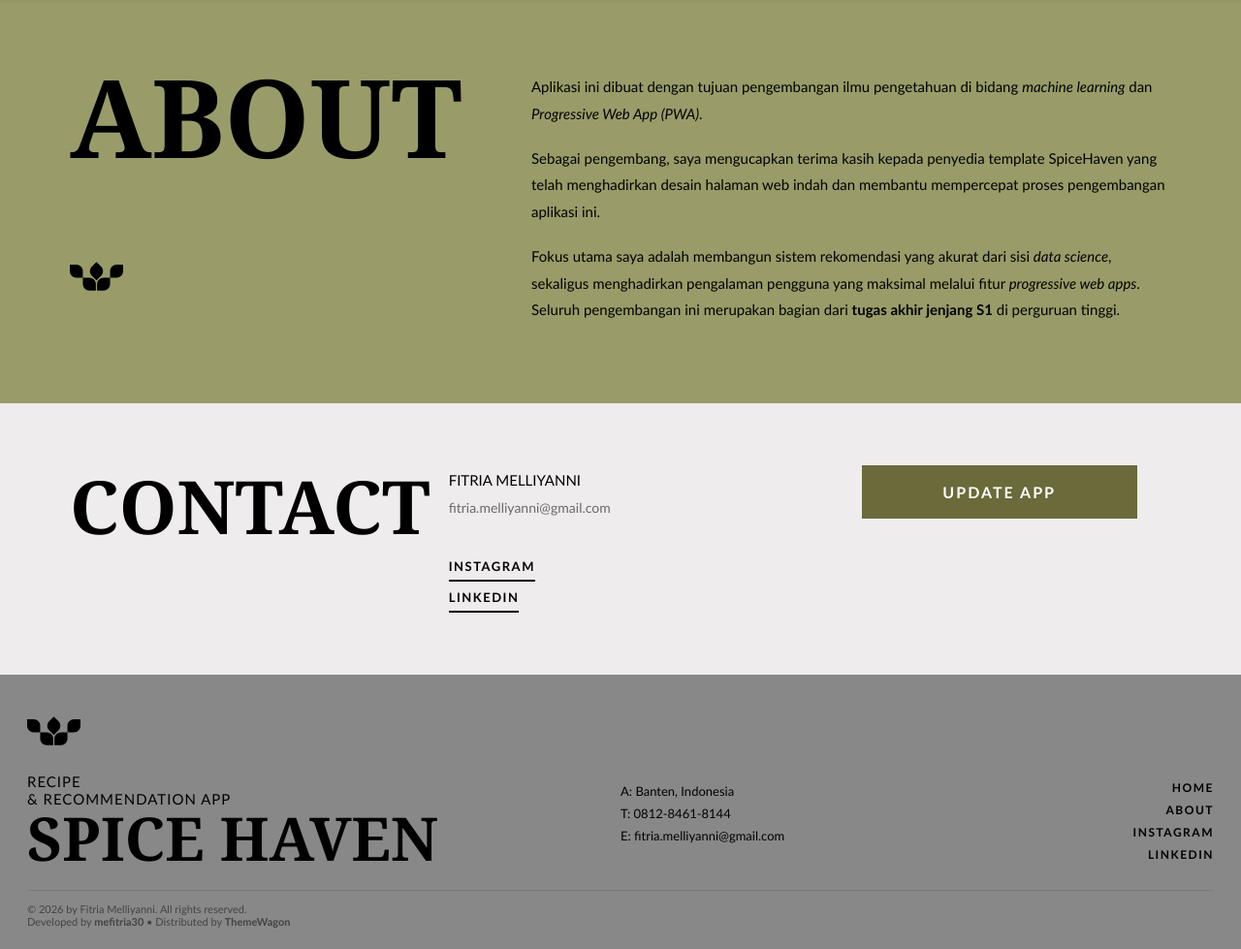
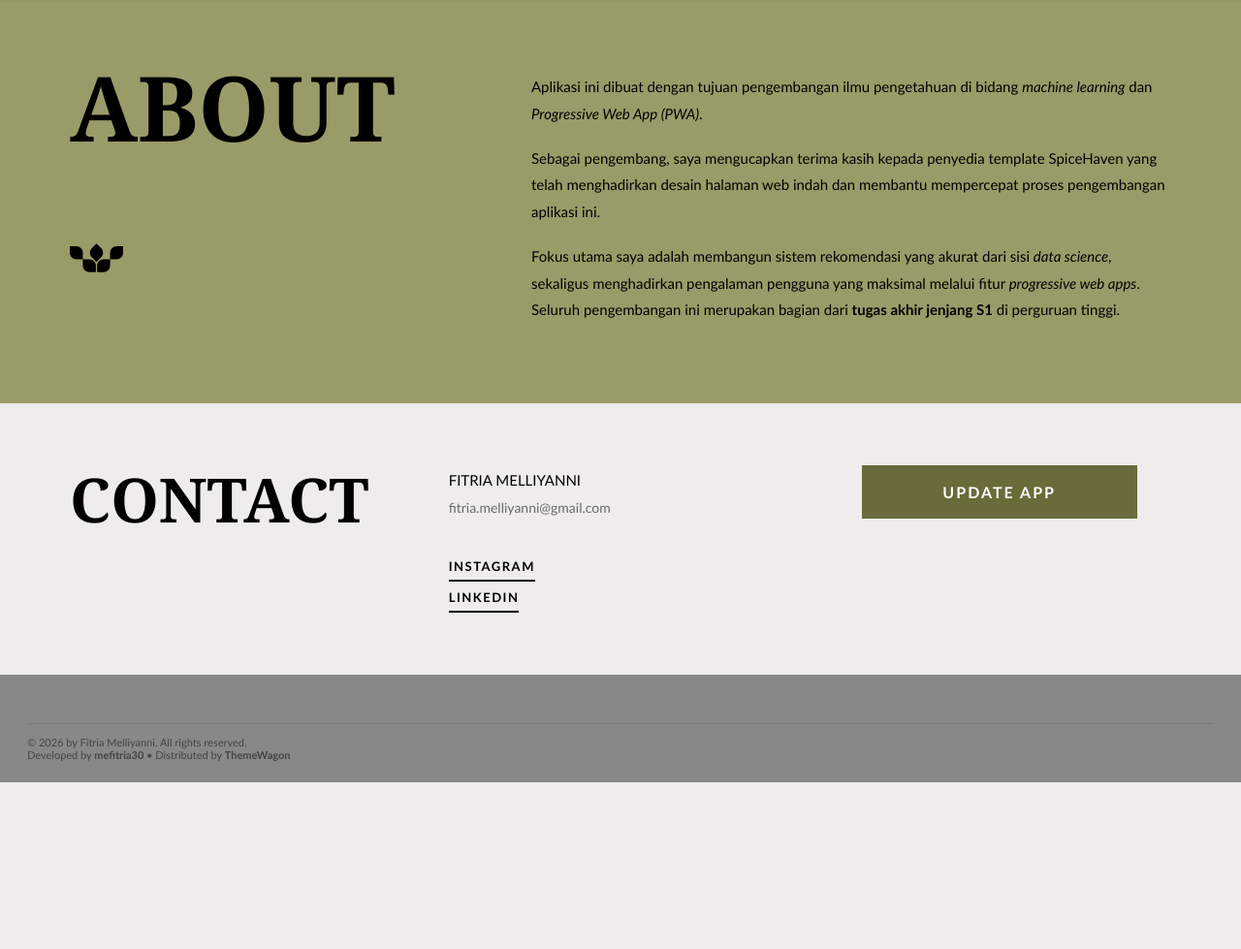
Before and after one commit to mefitria30/recipe-content-based, a Flask app: page /about in a window 1280 px wide. Shown: the part 133-1112 px from the top of the page at 97% size. After the commit the page ends 940 px from the top, so only its background shows below. Run offline with Flask 2, Linux system fonts and the light colour scheme; parts of the project's set-up code (start-up, migrations or seed data) failed here and were passed over.

Commit message:
update style

```diff
--- a/templates/about.html
+++ b/templates/about.html
@@ -42,7 +42,7 @@
 
     <section class="about-box">
       <div class="text-name">
-        ABOUT
+        <h5>ABOUT</h5>
         <div class="footer-logo">
           <svg preserveAspectRatio="xMidYMid meet" viewBox="0 0 180 97" xmlns="http://www.w3.org/2000/svg"
             aria-hidden="true">
@@ -74,7 +74,9 @@
     </section>
 
     <section class="contact-box" id="contact">
-      <div class="text-box">CONTACT</div>
+      <div class="text-box">
+        <h5>CONTACT</h5>
+      </div>
 
       <div class="text-content2">
         FITRIA MELLIYANNI<br>
@@ -92,34 +94,6 @@
   </div>
 
   <footer class="footer">
-    <div class="footer-logo">
-      <svg preserveAspectRatio="xMidYMid meet" viewBox="0 0 180 97" xmlns="http://www.w3.org/2000/svg"
-        aria-hidden="true">
-        <path fill="#000" d="M92 75c0-12.15 9.85-22 22-22h22v22c0 12.15-9.85 22-22 22H92V75Z" />
-        <path fill="#000" d="M136 31c0-12.15 9.85-22 22-22h22v22c0 12.15-9.85 22-22 22h-22V31Z" />
-        <path fill="#000" d="M88 75c0-12.15-9.85-22-22-22H44v22c0 12.15 9.85 22 22 22h22V75Z" />
-        <path fill="#000" d="M44 31c0-12.15-9.85-22-22-22H0v22c0 12.15 9.85 22 22 22h22V31Z" />
-        <path fill="#000"
-          d="M74.556 46.67c-8.591-8.592-8.591-22.522 0-31.113L90.113 0l15.556 15.556c8.592 8.591 8.592 22.521 0 31.113L90.113 62.226 74.556 46.67Z" />
-      </svg>
-    </div>
-    <div class="footer-box">
-      <div class="footer-box1">
-        <p>RECIPE<br>&amp; RECOMMENDATION APP</p>
-        <b>SPICE HAVEN</b>
-      </div>
-      <div class="footer-box2">
-        A: Banten, Indonesia<br>
-        T: 0812-8461-8144<br>
-        E: fitria.melliyanni@gmail.com<br><br>
-      </div>
-      <div class="footer-box3">
-        <a href="{{ url_for('home') }}">HOME</a>
-        <a href="{{ url_for('about') }}">ABOUT</a>
-        <a href="https://www.instagram.com/mefitria30/" target="_blank" rel="noopener noreferrer">INSTAGRAM</a>
-        <a href="https://www.linkedin.com/in/fitria-melliyanni/" target="_blank" rel="noopener noreferrer">LINKEDIN</a>
-      </div>
-    </div>
     <p>
       &copy; <span id="year"></span> by Fitria Melliyanni. All rights reserved. <br>
       Developed by <a style="font-weight: bold;" href="https://github.com/mefitria30" target="_blank">mefitria30</a> •
```
Also changed, not shown: templates/index.html (+0 -29 lines).
